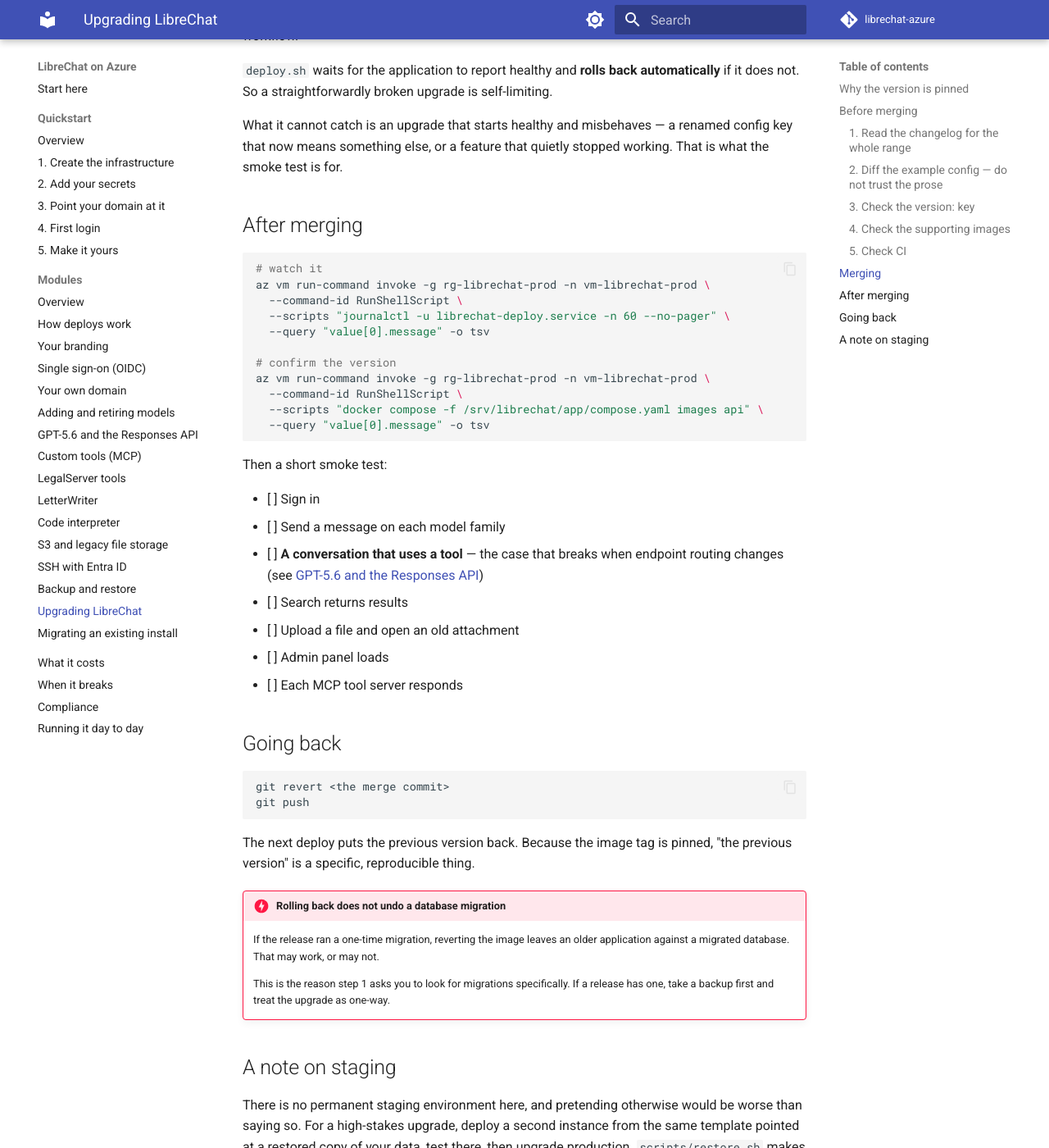
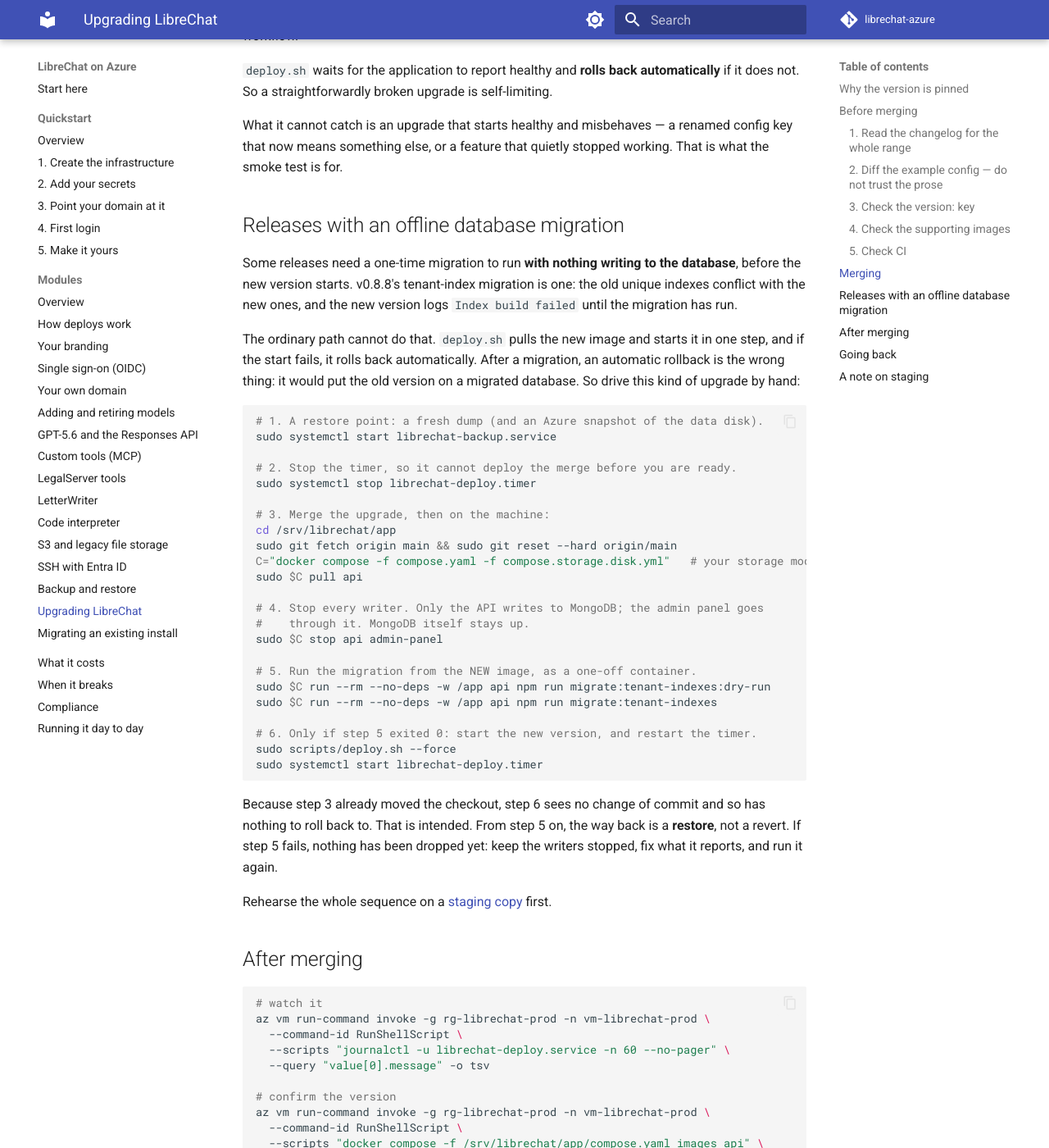
Before and after one commit to MarylandLegalAid/librechat-azure, an MkDocs documentation site: the page built from docs/modules/upgrading.md, in a window 1280 px wide and 1400 px high, scrolled down 2217 px. Shown: the whole window at 82% size. Built offline with MkDocs 1.6.1 and Material for MkDocs 9.7.7, drawn with Linux system fonts in a browser that asks for light colours; comment, search, counter and statistics services are not loaded.

Commit message:
Upgrade LibreChat to v0.8.8 with behavior parity
Platform only; nothing users see should change.

- compose.yaml: v0.8.7 -> v0.8.8.
- librechat.yaml: config version 1.3.17. Hold the old attachment routing
  (legacyFileUploadUX) until it is decided on its own. Keep the v0.8.7
  agent capabilities (v0.8.8 adds memory and ask_user_question). Turn off
  personal code-worker enrollment, which v0.8.8 enables by default and our
  interpreter (bridge off) could only fail.
- Remove fileConfig.stt: the schema has never had it, so it was silently
  stripped, and the built-in audio list is a superset.
- docs/modules/upgrading.md: how to run an offline database migration
  with this deploy path, which otherwise starts the new version before
  the migration and rolls back automatically after it.

Validated against v0.8.8's own config schema (from the published image):
valid, nothing dropped. The same file still loads on v0.8.7, which
ignores the two new keys.

Co-Authored-By: Claude Opus 5.5 <noreply@anthropic.com>
Claude-Session: https://claude.ai/code/session_017MXW1SFvzfKA5XFR41qnii

````diff
--- a/compose.yaml
+++ b/compose.yaml
@@ -96,7 +96,7 @@ services:
   # being offered upgrades. If Renovate goes quiet for longer than upstream's
   # release cadence, check the image path before assuming there is nothing new.
   api:
-    image: ghcr.io/librechat-ai/librechat:v0.8.7
+    image: ghcr.io/librechat-ai/librechat:v0.8.8
     container_name: LibreChat
     restart: unless-stopped
     logging: *default-logging
--- a/docs/modules/upgrading.md
+++ b/docs/modules/upgrading.md
@@ -105,6 +105,51 @@ What it cannot catch is an upgrade that starts healthy and misbehaves — a rena
 config key that now means something else, or a feature that quietly stopped working.
 That is what the smoke test is for.
 
+## Releases with an offline database migration
+
+Some releases need a one-time migration to run **with nothing writing to the
+database**, before the new version starts. v0.8.8's tenant-index migration is one:
+the old unique indexes conflict with the new ones, and the new version logs
+`Index build failed` until the migration has run.
+
+The ordinary path cannot do that. `deploy.sh` pulls the new image and starts it in
+one step, and if the start fails, it rolls back automatically. After a migration,
+an automatic rollback is the wrong thing: it would put the old version on a
+migrated database. So drive this kind of upgrade by hand:
+
+```bash
+# 1. A restore point: a fresh dump (and an Azure snapshot of the data disk).
+sudo systemctl start librechat-backup.service
+
+# 2. Stop the timer, so it cannot deploy the merge before you are ready.
+sudo systemctl stop librechat-deploy.timer
+
+# 3. Merge the upgrade, then on the machine:
+cd /srv/librechat/app
+sudo git fetch origin main && sudo git reset --hard origin/main
+C="docker compose -f compose.yaml -f compose.storage.disk.yml"   # your storage mode
+sudo $C pull api
+
+# 4. Stop every writer. Only the API writes to MongoDB; the admin panel goes
+#    through it. MongoDB itself stays up.
+sudo $C stop api admin-panel
+
+# 5. Run the migration from the NEW image, as a one-off container.
+sudo $C run --rm --no-deps -w /app api npm run migrate:tenant-indexes:dry-run
+sudo $C run --rm --no-deps -w /app api npm run migrate:tenant-indexes
+
+# 6. Only if step 5 exited 0: start the new version, and restart the timer.
+sudo scripts/deploy.sh --force
+sudo systemctl start librechat-deploy.timer
+```
+
+Because step 3 already moved the checkout, step 6 sees no change of commit and so
+has nothing to roll back to. That is intended. From step 5 on, the way back is a
+**restore**, not a revert. If step 5 fails, nothing has been dropped yet: keep the
+writers stopped, fix what it reports, and run it again.
+
+Rehearse the whole sequence on a [staging copy](#a-note-on-staging) first.
+
 ## After merging
 
 ```bash
````
Also changed, not shown: librechat.yaml (+28 -6 lines).
